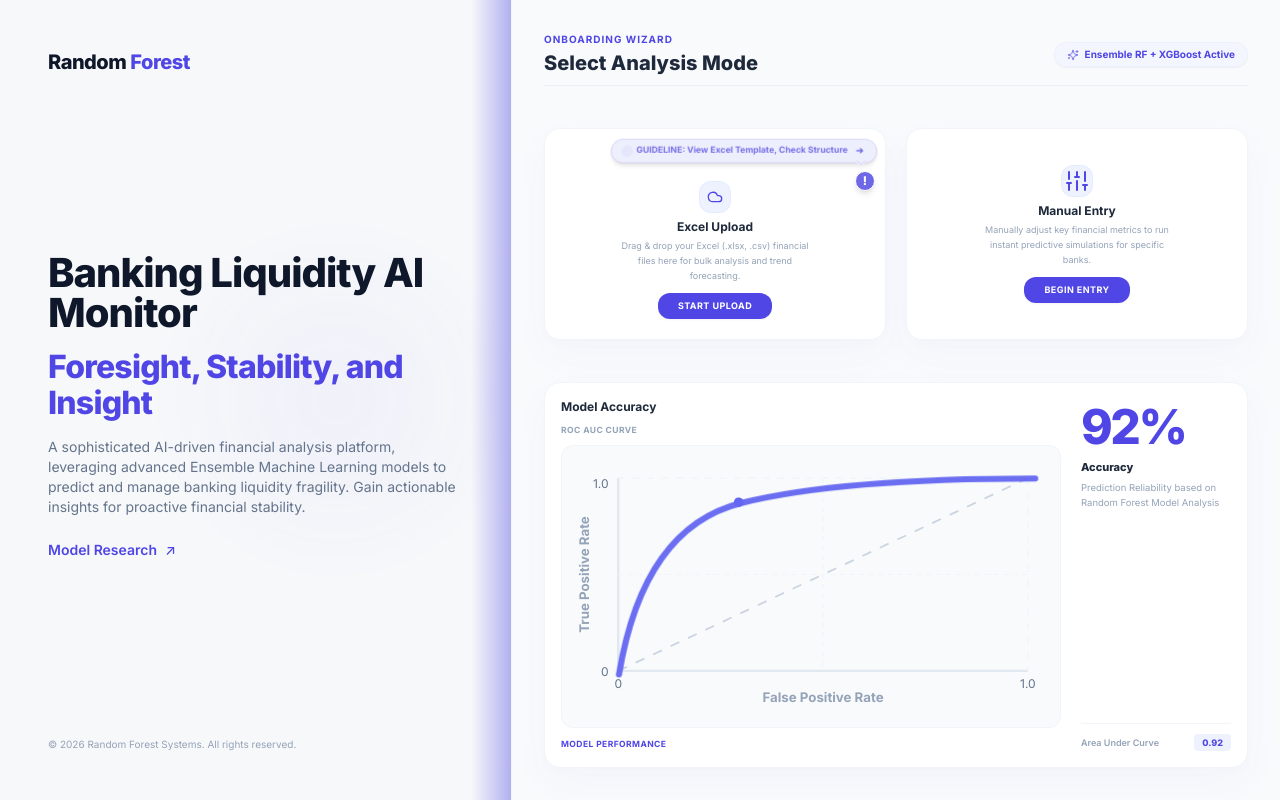
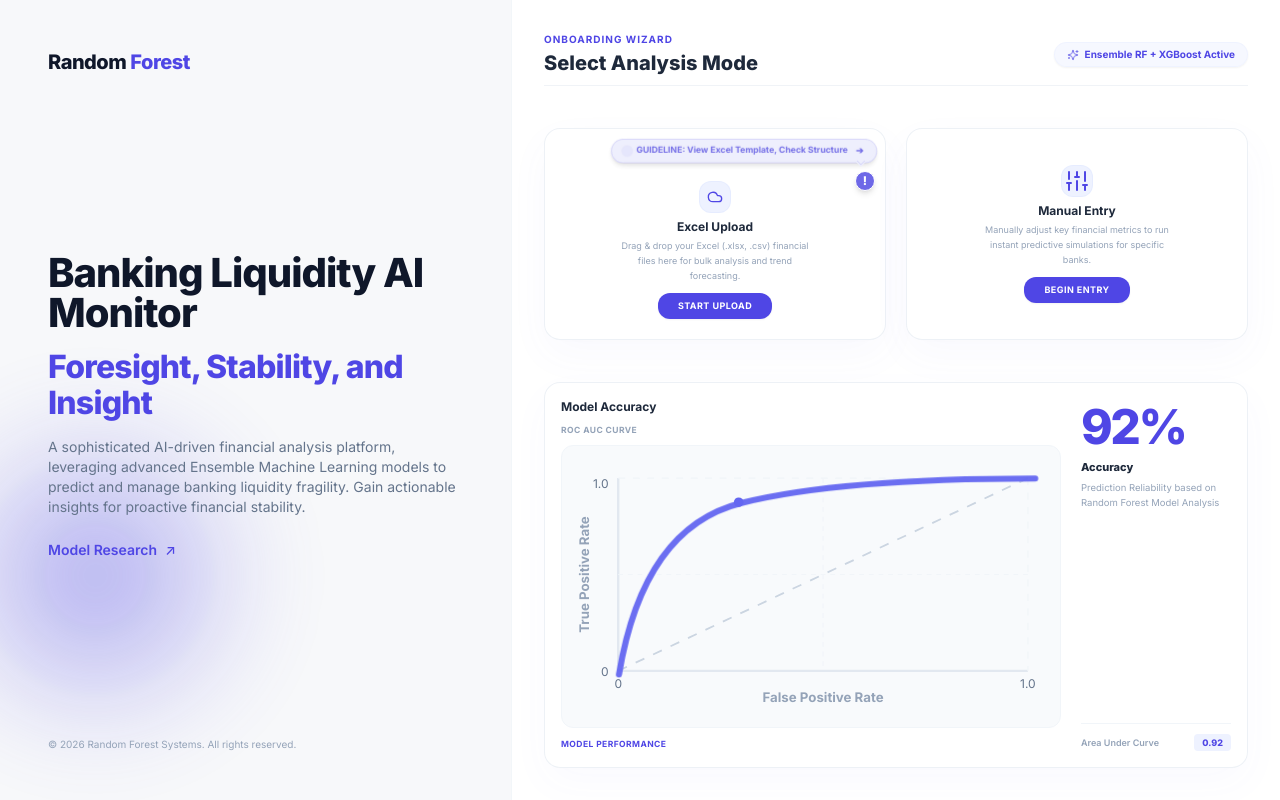
Before and after one commit to basmalaalii/banking-stress-testing-frontend, a React (Vite) app: page / in a window 1280 px wide. Built offline with nearby package versions, Linux system fonts and the light colour scheme.

Commit message:
style: apply circular left glow, white right background, and glassmorphic backdrop blurs to cards and table

```diff
--- a/src/components/onboarding/ExcelTemplateModal.jsx
+++ b/src/components/onboarding/ExcelTemplateModal.jsx
@@ -60,9 +60,9 @@ export default function ExcelTemplateModal({ isOpen, onClose }) {
             </p>
           </div>
 
-          {/* Table Container - Pure White internal table body with light gray borders */}
-          <div className="w-full overflow-x-auto bg-white rounded-2xl border border-slate-200 shadow-sm">
-            <table className="w-full text-left border-collapse">
+          {/* Table Container - Glassmorphic blurred white background */}
+          <div className="w-full overflow-x-auto bg-white/70 backdrop-blur-md rounded-2xl border border-slate-200 shadow-sm">
+            <table className="w-full text-left border-collapse bg-transparent">
               <thead>
                 <tr className="bg-slate-100/70 border-b border-slate-200">
                   <th className="px-4 py-3.5 text-xs font-black text-black uppercase tracking-wider whitespace-nowrap">BANK</th>
@@ -80,7 +80,7 @@ export default function ExcelTemplateModal({ isOpen, onClose }) {
                   <th className="px-4 py-3.5 text-xs font-black text-black uppercase tracking-wider whitespace-nowrap">LT INDEX</th>
                 </tr>
               </thead>
-              <tbody className="divide-y divide-slate-100 text-slate-600 font-semibold text-[11px] bg-white">
+              <tbody className="divide-y divide-slate-100 text-slate-600 font-semibold text-[11px] bg-transparent">
                 {sampleData.map((row, index) => (
                   <tr
                     key={index}
--- a/src/components/onboarding/OnboardingScreen.jsx
+++ b/src/components/onboarding/OnboardingScreen.jsx
@@ -47,20 +47,12 @@ export default function OnboardingScreen() {
         style={{ backgroundColor: '#F7F8FA' }}
       >
 
-        {/* Soft Blurry Lavender/Purple Glow centered in the middle-right */}
+        {/* Soft Blurry Circular Purple Glow (#6E68E7) centered in the middle-left */}
         <div
-          className="absolute right-0 top-1/2 -translate-y-1/2 w-[350px] h-[350px] rounded-full pointer-events-none opacity-80"
+          className="absolute -left-20 top-1/2 -translate-y-1/2 w-[350px] h-[350px] rounded-full pointer-events-none opacity-50 z-0 animate-pulse-subtle"
           style={{
-            background: 'radial-gradient(circle, rgba(99,102,241,0.08) 0%, rgba(99,102,241,0) 70%)',
+            background: 'radial-gradient(circle, rgba(110, 104, 231, 0.6) 0%, rgba(110, 104, 231, 0) 70%)',
             filter: 'blur(45px)'
-          }}
-        />
-
-        {/* Purple Glow (#6E68E7 at 50% opacity) extending on the inner right border of the column */}
-        <div
-          className="absolute right-0 top-0 h-full w-[40px] pointer-events-none z-0"
-          style={{
-            background: 'linear-gradient(to left, rgba(110, 104, 231, 0.5) 0%, rgba(110, 104, 231, 0) 100%)',
           }}
         />
 
@@ -107,8 +99,8 @@ export default function OnboardingScreen() {
         </div>
       </div>
 
-      {/* 2. Right main viewport (60% width) - Light Gray background (#F8FAFC) & Pure White floating cards */}
-      <div className="w-full md:w-[60%] h-full p-4 md:p-6 lg:p-8 flex flex-col justify-between overflow-y-auto bg-[#F8FAFC]">
+      {/* 2. Right main viewport (60% width) - White background & Pure White floating glass cards */}
+      <div className="w-full md:w-[60%] h-full p-4 md:p-6 lg:p-8 flex flex-col justify-between overflow-y-auto bg-white">
 
         {/* Welcome Header */}
         <div className="flex items-center justify-between pb-2 border-b border-slate-200/50 shrink-0">
@@ -126,7 +118,7 @@ export default function OnboardingScreen() {
         <div className="grid grid-cols-1 md:grid-cols-2 gap-4 lg:gap-5 shrink-0 relative mt-1 lg:mt-2">
 
           {/* Card 1: Excel Ingestion */}
-          <div className="relative bg-white rounded-2xl p-4 lg:p-5 shadow-[0_15px_40px_rgba(99,102,241,0.03),0_5px_15px_rgba(0,0,0,0.01)] border border-slate-100 flex flex-col items-center justify-center text-center min-h-[145px] md:min-h-[165px] lg:min-h-[175px] hover:shadow-[0_20px_50px_rgba(99,102,241,0.08)] hover:border-indigo-600/30 transition-all duration-300 group">
+          <div className="relative bg-white/60 backdrop-blur-md rounded-2xl p-4 lg:p-5 shadow-[0_15px_40px_rgba(99,102,241,0.04),0_5px_15px_rgba(0,0,0,0.01)] border border-slate-200/60 flex flex-col items-center justify-center text-center min-h-[145px] md:min-h-[165px] lg:min-h-[175px] hover:shadow-[0_20px_50px_rgba(99,102,241,0.08)] hover:border-indigo-600/30 transition-all duration-300 group">
 
             {/* Excel Guideline Message & Exclamation Button on top-right */}
             <div className="absolute top-2.5 right-2.5 z-20 flex flex-col items-end">
@@ -174,7 +166,7 @@ export default function OnboardingScreen() {
           </div>
 
           {/* Card 2: Manual Simulator - Clean with NO Badges or Tooltips */}
-          <div className="relative bg-white rounded-2xl p-4 lg:p-5 shadow-[0_15px_40px_rgba(99,102,241,0.03),0_5px_15px_rgba(0,0,0,0.01)] border border-slate-100 flex flex-col items-center justify-center text-center min-h-[145px] md:min-h-[165px] lg:min-h-[175px] hover:shadow-[0_20px_50px_rgba(99,102,241,0.08)] hover:border-indigo-600/30 transition-all duration-300 group">
+          <div className="relative bg-white/60 backdrop-blur-md rounded-2xl p-4 lg:p-5 shadow-[0_15px_40px_rgba(99,102,241,0.04),0_5px_15px_rgba(0,0,0,0.01)] border border-slate-200/60 flex flex-col items-center justify-center text-center min-h-[145px] md:min-h-[165px] lg:min-h-[175px] hover:shadow-[0_20px_50px_rgba(99,102,241,0.08)] hover:border-indigo-600/30 transition-all duration-300 group">
 
             {/* Card Contents (Fully Centered Vertically and Horizontally) */}
             <div className="flex flex-col items-center">
@@ -199,7 +191,7 @@ export default function OnboardingScreen() {
 
         {/* Dynamic Ingestion Output section */}
         {activeResult ? (
-          <div className="p-3 bg-white border border-slate-100 rounded-2xl shadow-[0_10px_35px_rgba(110,104,231,0.02)] relative overflow-hidden shrink-0 mt-2 animate-slide-up">
+          <div className="p-3 bg-white/60 backdrop-blur-md border border-slate-200/60 rounded-2xl shadow-[0_10px_35px_rgba(110,104,231,0.02)] relative overflow-hidden shrink-0 mt-2 animate-slide-up">
             <div className="absolute top-0 left-0 w-1 h-full" style={{ backgroundColor: activeResult.color }} />
 
             <div className="flex flex-col sm:flex-row sm:items-center justify-between gap-3">
@@ -227,7 +219,7 @@ export default function OnboardingScreen() {
         ) : null}
 
         {/* 3. Balanced Model Accuracy Card with custom, perfectly sized ROC Curve SVG to prevent laptop screen cutoff */}
-        <div className="bg-white rounded-2xl p-3.5 lg:p-4 shadow-[0_15px_40px_rgba(99,102,241,0.03),0_5px_15px_rgba(0,0,0,0.01)] border border-slate-100 flex flex-col sm:flex-row items-stretch justify-between gap-4 lg:gap-5 mt-1.5 lg:mt-2 shrink-0">
+        <div className="bg-white/60 backdrop-blur-md rounded-2xl p-3.5 lg:p-4 shadow-[0_15px_40px_rgba(99,102,241,0.03),0_5px_15px_rgba(0,0,0,0.01)] border border-slate-200/60 flex flex-col sm:flex-row items-stretch justify-between gap-4 lg:gap-5 mt-1.5 lg:mt-2 shrink-0">
 
           {/* SVG ROC Curve container */}
           <div className="flex-1 min-w-[200px] flex flex-col justify-between">
```
